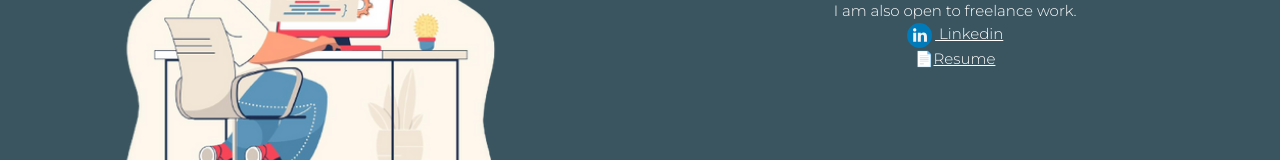
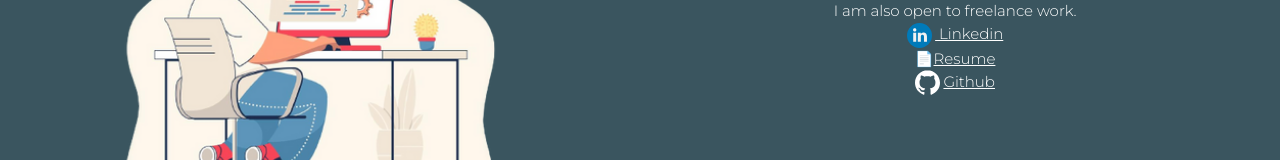
Before and after one commit to patrickReiis/Portfolio, a Vue app in the folder frontend/: page /#/home in a window 1280 px wide. Shown: the part 901-1061 px from the top of the page. Built offline with nearby package versions, Linux system fonts and the light colour scheme; a web font is replaced by a local one.

Commit message:
Github link in footer

```diff
--- a/frontend/src/Footer.vue
+++ b/frontend/src/Footer.vue
@@ -36,6 +36,15 @@
                 </a>
                 <br>
                     📄<a href="https://drive.google.com/file/d/10EEpL6ehDmePN424uQrAiUPDKW69z64h/view?usp=share_link" target="_blank">Resume</a>
+                    <br>
+                    <div>
+                        <svg class="github-icon" width="25px" height="25px" viewBox="0 0 32 32"
+                            xmlns="http://www.w3.org/2000/svg">
+                            <path
+                                d="M16 0.396c-8.839 0-16 7.167-16 16 0 7.073 4.584 13.068 10.937 15.183 0.803 0.151 1.093-0.344 1.093-0.772 0-0.38-0.009-1.385-0.015-2.719-4.453 0.964-5.391-2.151-5.391-2.151-0.729-1.844-1.781-2.339-1.781-2.339-1.448-0.989 0.115-0.968 0.115-0.968 1.604 0.109 2.448 1.645 2.448 1.645 1.427 2.448 3.744 1.74 4.661 1.328 0.14-1.031 0.557-1.74 1.011-2.135-3.552-0.401-7.287-1.776-7.287-7.907 0-1.751 0.62-3.177 1.645-4.297-0.177-0.401-0.719-2.031 0.141-4.235 0 0 1.339-0.427 4.4 1.641 1.281-0.355 2.641-0.532 4-0.541 1.36 0.009 2.719 0.187 4 0.541 3.043-2.068 4.381-1.641 4.381-1.641 0.859 2.204 0.317 3.833 0.161 4.235 1.015 1.12 1.635 2.547 1.635 4.297 0 6.145-3.74 7.5-7.296 7.891 0.556 0.479 1.077 1.464 1.077 2.959 0 2.14-0.020 3.864-0.020 4.385 0 0.416 0.28 0.916 1.104 0.755 6.4-2.093 10.979-8.093 10.979-15.156 0-8.833-7.161-16-16-16z" />
+                        </svg>
+                        <a href="https://github.com/patrickReiis" target="_blank">Github</a>
+                    </div>
             </div>
         </div>
 </div>
--- a/frontend/src/FooterPt.vue
+++ b/frontend/src/FooterPt.vue
@@ -36,6 +36,15 @@
                 </a>
                 <br>
                     📄<a href="https://drive.google.com/file/d/1lyYrzEBTDv_C7Pw7y_ta_tdn59VLJIrq/view?usp=share_link" target="_blank">Currículo</a>
+                    <br>
+                    <div>
+                        <svg class="github-icon" width="25px" height="25px" viewBox="0 0 32 32"
+                            xmlns="http://www.w3.org/2000/svg">
+                            <path
+                                d="M16 0.396c-8.839 0-16 7.167-16 16 0 7.073 4.584 13.068 10.937 15.183 0.803 0.151 1.093-0.344 1.093-0.772 0-0.38-0.009-1.385-0.015-2.719-4.453 0.964-5.391-2.151-5.391-2.151-0.729-1.844-1.781-2.339-1.781-2.339-1.448-0.989 0.115-0.968 0.115-0.968 1.604 0.109 2.448 1.645 2.448 1.645 1.427 2.448 3.744 1.74 4.661 1.328 0.14-1.031 0.557-1.74 1.011-2.135-3.552-0.401-7.287-1.776-7.287-7.907 0-1.751 0.62-3.177 1.645-4.297-0.177-0.401-0.719-2.031 0.141-4.235 0 0 1.339-0.427 4.4 1.641 1.281-0.355 2.641-0.532 4-0.541 1.36 0.009 2.719 0.187 4 0.541 3.043-2.068 4.381-1.641 4.381-1.641 0.859 2.204 0.317 3.833 0.161 4.235 1.015 1.12 1.635 2.547 1.635 4.297 0 6.145-3.74 7.5-7.296 7.891 0.556 0.479 1.077 1.464 1.077 2.959 0 2.14-0.020 3.864-0.020 4.385 0 0.416 0.28 0.916 1.104 0.755 6.4-2.093 10.979-8.093 10.979-15.156 0-8.833-7.161-16-16-16z" />
+                        </svg>
+                        <a href="https://github.com/patrickReiis" target="_blank">Github</a>
+                    </div>
             </div>
         </div>
 </div>
```
